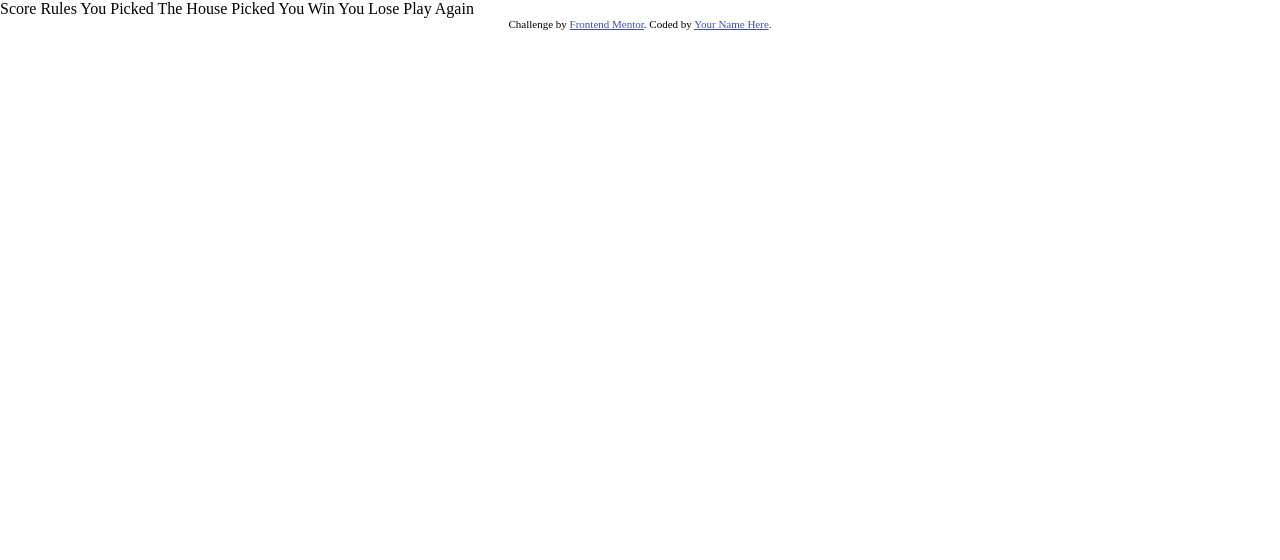
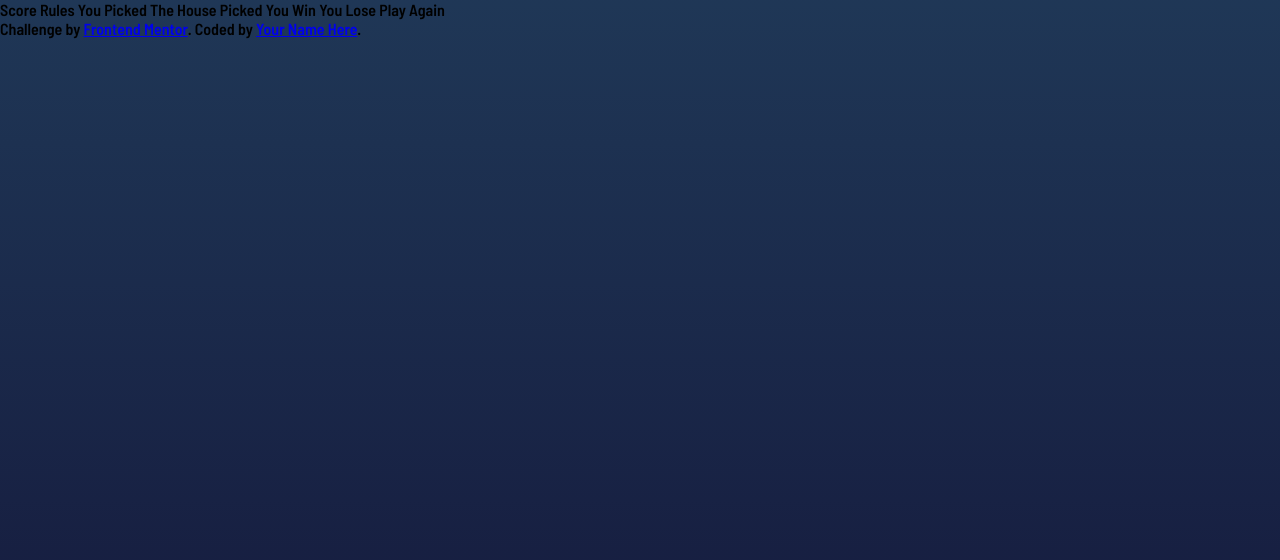
Before and after one commit to eduardo-takeo/rock-paper-scissors, a website: page src/index.html in a window 1280 px wide. Drawn offline with Linux system fonts and the light colour scheme.

Commit message:
Add global style

```diff
--- a/src/index.html
+++ b/src/index.html
@@ -1,32 +1,25 @@
 <!DOCTYPE html>
 <html lang="en">
   <head>
+    <link rel="preconnect" href="https://fonts.gstatic.com" />
     <meta charset="UTF-8" />
     <meta name="viewport" content="width=device-width, initial-scale=1.0" />
-    <!-- displays site properly based on user's device -->
 
     <link
       rel="icon"
       type="image/png"
       sizes="32x32"
-      href="./images/favicon-32x32.png"
+      href="assets/favicon-32x32.png"
+    />
+    <link
+      href="https://fonts.googleapis.com/css2?family=Barlow+Semi+Condensed:wght@600;700&display=swap"
+      rel="stylesheet"
     />
     <link rel="stylesheet" href="styles/style.css" />
 
     <title>Frontend Mentor | Rock, Paper, Scissors</title>
 
     Score Rules You Picked The House Picked You Win You Lose Play Again
-
-    <!-- Feel free to remove these styles or customise in your own stylesheet 👍 -->
-    <style>
-      .attribution {
-        font-size: 11px;
-        text-align: center;
-      }
-      .attribution a {
-        color: hsl(228, 45%, 44%);
-      }
-    </style>
   </head>
   <body>
     <div class="attribution">
--- a/src/styles/style.scss
+++ b/src/styles/style.scss
@@ -3,3 +3,43 @@
   margin: 0;
   box-sizing: border-box;
 }
+
+:root {
+  --dark-blue-600: hsl(214, 47%, 23%);
+  --dark-blue-700: hsl(237, 49%, 15%);
+  --gray-800: hsl(229, 25%, 31%);
+  --gray-200: hsl(217, 16%, 45%);
+  --blue-500: hsl(229, 64%, 46%);
+  --blue-400: hsl(230, 89%, 62%);
+  --red: hsl(349, 71%, 52%);
+  --yellow: hsl(39, 89%, 49%);
+}
+
+@media (max-width: 420px) {
+  html {
+    font-size: 75%;
+  }
+}
+
+@media (max-width: 1080px) {
+  html {
+    font-size: 87.5%;
+  }
+}
+
+html {
+  font-family: "Barlow Semi Condensed", sans-serif;
+  font-weight: 600;
+}
+
+body {
+  background: linear-gradient(
+    to bottom,
+    var(--dark-blue-600),
+    var(--dark-blue-700)
+  );
+  background-repeat: no-repeat;
+  background-size: cover;
+  height: 100vh;
+  width: 100%;
+}
```
Also changed, not shown: src/styles/style.css, 1 other file.
